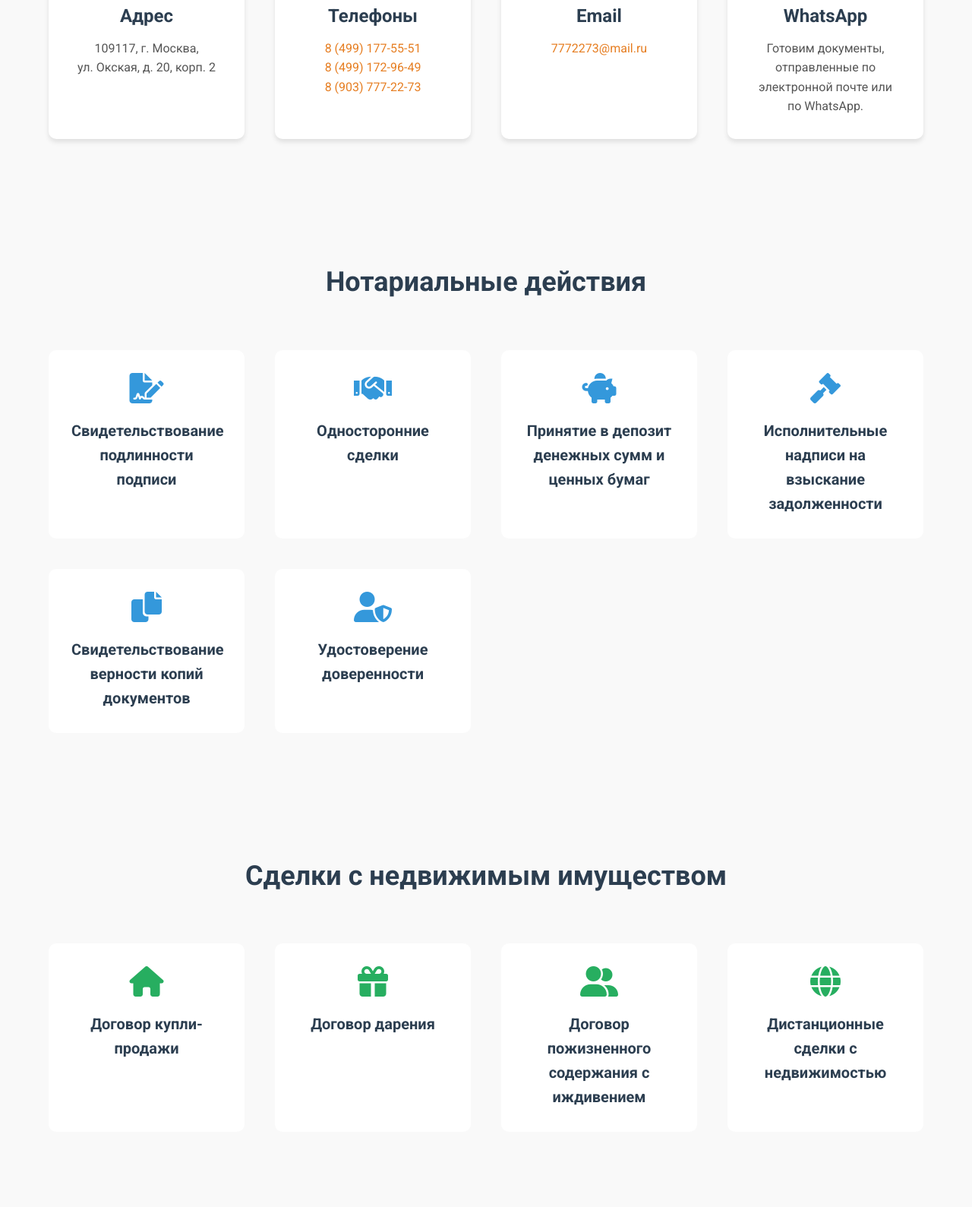
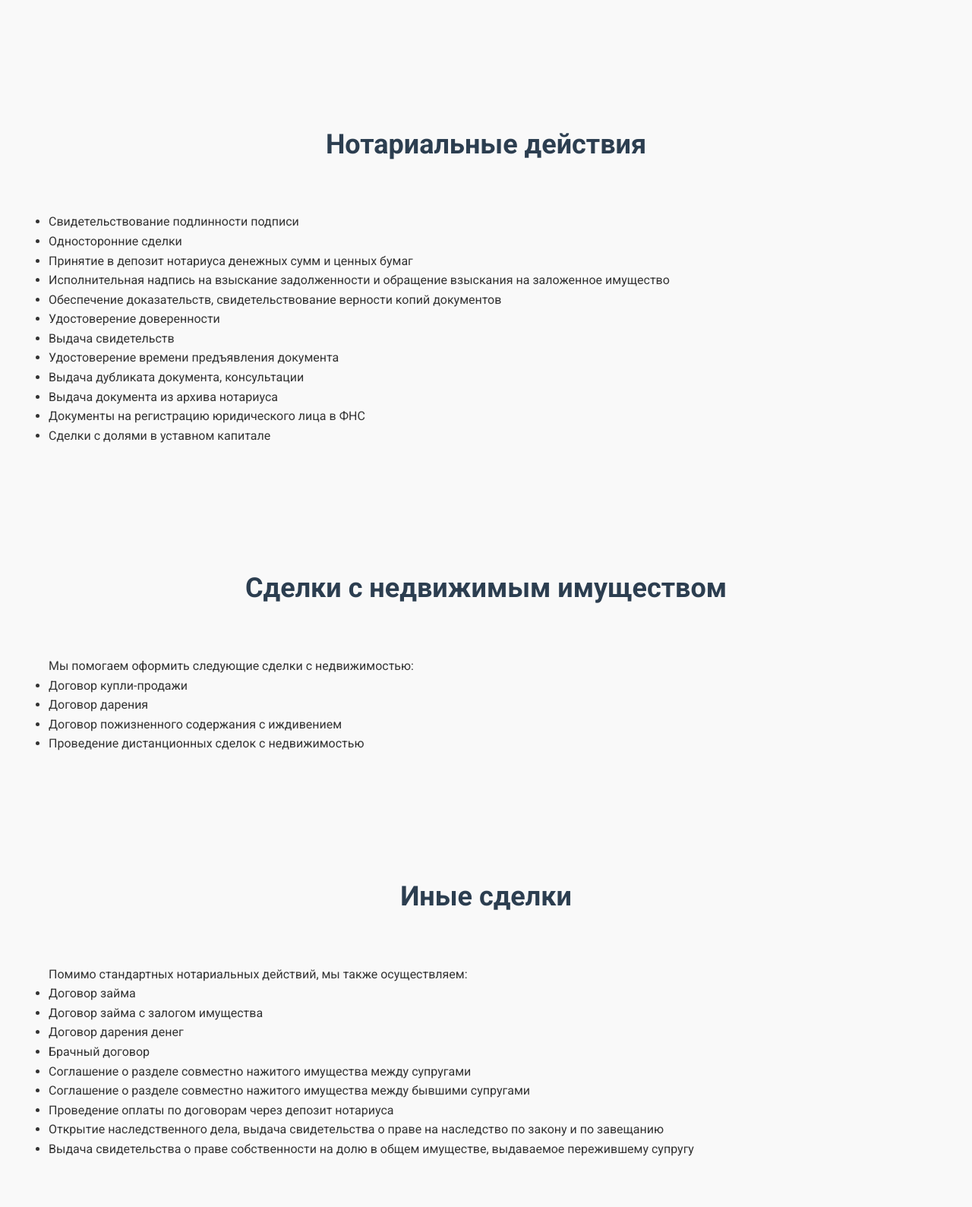
Before and after one commit to Shafya/github.io, a plain HTML site: page index.html in a window 1280 px wide. Shown: the part 964-2553 px from the top of the page at 76% size. Drawn offline with Linux system fonts and the light colour scheme.

Commit message:
Update index.html
version 2

```diff
--- a/index.html
+++ b/index.html
@@ -7,13 +7,9 @@
     <!-- Подключаем шрифты Google Fonts -->
     <link rel="preconnect" href="https://fonts.googleapis.com">
     <link rel="preconnect" href="https://fonts.gstatic.com" crossorigin>
-    <!-- Выбранные шрифты -->
     <link href="https://fonts.googleapis.com/css2?family=Roboto:wght@400;500;700&display=swap" rel="stylesheet">
     <!-- Подключаем иконки Font Awesome -->
     <link rel="stylesheet" href="https://cdnjs.cloudflare.com/ajax/libs/font-awesome/6.0.0-beta3/css/all.min.css" integrity="sha384-eN3d6n4f6O68X3+rQBF/2i1iVLh3G0b2z8Xt0nK4gO2dN6G8w8l4FhY1ZbxHfX8W" crossorigin="anonymous">
-    <!-- Мета-теги для SEO -->
-    <meta name="description" content="Профессиональные нотариальные услуги в Москве от Молтянинова Андрея Вадимовича. Быстрое и качественное оформление документов.">
-    <meta name="keywords" content="нотариус, Москва, нотариальные услуги, Молтянинов Андрей Вадимович, сделки, наследство">
     <meta name="viewport" content="width=device-width, initial-scale=1.0">
 </head>
 <body>
@@ -21,17 +17,14 @@
     <header>
         <div class="container">
             <div class="logo">
-                <!-- Логотип или название компании -->
-                <h1>Нотариус<br>Молтянинов А.В.</h1>
+                <h1>Нотариус Молтянинов Андрей Вадимович</h1>
             </div>
             <nav>
-                <label for="menu-toggle" class="menu-icon"><i class="fas fa-bars"></i></label>
                 <ul class="nav-menu">
                     <li><a href="#contact">Контакты</a></li>
                     <li><a href="#services">Услуги</a></li>
-                    <li><a href="#real-estate">Недвижимость</a></li>
+                    <li><a href="#real-estate">Сделки с недвижимостью</a></li>
                     <li><a href="#other-services">Другие сделки</a></li>
-                    <li><a href="#footer">О нас</a></li>
                 </ul>
             </nav>
         </div>
@@ -52,30 +45,11 @@
     <section id="contact" class="contact-info">
         <div class="container">
             <h2>Контактная информация</h2>
-            <div class="contact-grid">
-                <div class="contact-card">
-                    <i class="fas fa-map-marker-alt"></i>
-                    <h3>Адрес</h3>
-                    <p>109117, г. Москва,<br>ул. Окская, д. 20, корп. 2</p>
-                </div>
-                <div class="contact-card">
-                    <i class="fas fa-phone-alt"></i>
-                    <h3>Телефоны</h3>
-                    <p><a href="tel:+74991775551">8 (499) 177-55-51</a></p>
-                    <p><a href="tel:+74991729649">8 (499) 172-96-49</a></p>
-                    <p><a href="tel:+79037772273">8 (903) 777-22-73</a></p>
-                </div>
-                <div class="contact-card">
-                    <i class="fas fa-envelope"></i>
-                    <h3>Email</h3>
-                    <p><a href="mailto:7772273@mail.ru">7772273@mail.ru</a></p>
-                </div>
-                <div class="contact-card">
-                    <i class="fab fa-whatsapp"></i>
-                    <h3>WhatsApp</h3>
-                    <p>Готовим документы, отправленные по электронной почте или по WhatsApp.</p>
-                </div>
-            </div>
+            <p><strong>Нотариус:</strong> Молтянинов Андрей Вадимович</p>
+            <p><strong>Адрес:</strong> 109117, город Москва, улица Окская, дом 20, корпус 2</p>
+            <p><strong>Телефоны:</strong> 8 (499) 177-55-51; 8 (499) 172-96-49; 8 (903) 777-22-73</p>
+            <p><strong>Email:</strong> <a href="mailto:7772273@mail.ru">7772273@mail.ru</a></p>
+            <p>Возможна запись по телефону, а также подготовка документов, отправленных по электронной почте или WhatsApp.</p>
         </div>
     </section>
 
@@ -83,34 +57,20 @@
     <section id="services" class="services">
         <div class="container">
             <h2>Нотариальные действия</h2>
-            <div class="services-grid">
-                <!-- Карточка услуги -->
-                <div class="service-card">
-                    <i class="fas fa-file-signature"></i>
-                    <h3>Свидетельствование подлинности подписи</h3>
-                </div>
-                <div class="service-card">
-                    <i class="fas fa-handshake"></i>
-                    <h3>Односторонние сделки</h3>
-                </div>
-                <div class="service-card">
-                    <i class="fas fa-piggy-bank"></i>
-                    <h3>Принятие в депозит денежных сумм и ценных бумаг</h3>
-                </div>
-                <div class="service-card">
-                    <i class="fas fa-gavel"></i>
-                    <h3>Исполнительные надписи на взыскание задолженности</h3>
-                </div>
-                <div class="service-card">
-                    <i class="fas fa-copy"></i>
-                    <h3>Свидетельствование верности копий документов</h3>
-                </div>
-                <div class="service-card">
-                    <i class="fas fa-user-shield"></i>
-                    <h3>Удостоверение доверенности</h3>
-                </div>
-                <!-- Добавьте остальные услуги аналогичным образом -->
-            </div>
+            <ul>
+                <li>Свидетельствование подлинности подписи</li>
+                <li>Односторонние сделки</li>
+                <li>Принятие в депозит нотариуса денежных сумм и ценных бумаг</li>
+                <li>Исполнительная надпись на взыскание задолженности и обращение взыскания на заложенное имущество</li>
+                <li>Обеспечение доказательств, свидетельствование верности копий документов</li>
+                <li>Удостоверение доверенности</li>
+                <li>Выдача свидетельств</li>
+                <li>Удостоверение времени предъявления документа</li>
+                <li>Выдача дубликата документа, консультации</li>
+                <li>Выдача документа из архива нотариуса</li>
+                <li>Документы на регистрацию юридического лица в ФНС</li>
+                <li>Сделки с долями в уставном капитале</li>
+            </ul>
         </div>
     </section>
 
@@ -118,24 +78,13 @@
     <section id="real-estate" class="real-estate">
         <div class="container">
             <h2>Сделки с недвижимым имуществом</h2>
-            <div class="real-estate-grid">
-                <div class="real-estate-card">
-                    <i class="fas fa-home"></i>
-                    <h3>Договор купли-продажи</h3>
-                </div>
-                <div class="real-estate-card">
-                    <i class="fas fa-gift"></i>
-                    <h3>Договор дарения</h3>
-                </div>
-                <div class="real-estate-card">
-                    <i class="fas fa-user-friends"></i>
-                    <h3>Договор пожизненного содержания с иждивением</h3>
-                </div>
-                <div class="real-estate-card">
-                    <i class="fas fa-globe"></i>
-                    <h3>Дистанционные сделки с недвижимостью</h3>
-                </div>
-            </div>
+            <p>Мы помогаем оформить следующие сделки с недвижимостью:</p>
+            <ul>
+                <li>Договор купли-продажи</li>
+                <li>Договор дарения</li>
+                <li>Договор пожизненного содержания с иждивением</li>
+                <li>Проведение дистанционных сделок с недвижимостью</li>
+            </ul>
         </div>
     </section>
 
@@ -143,33 +92,18 @@
     <section id="other-services" class="other-services">
         <div class="container">
             <h2>Иные сделки</h2>
-            <div class="other-services-grid">
-                <div class="other-service-card">
-                    <i class="fas fa-file-contract"></i>
-                    <h3>Договор займа</h3>
-                </div>
-                <div class="other-service-card">
-                    <i class="fas fa-lock"></i>
-                    <h3>Договор займа с залогом имущества</h3>
-                </div>
-                <div class="other-service-card">
-                    <i class="fas fa-hand-holding-usd"></i>
-                    <h3>Договор дарения денег</h3>
-                </div>
-                <div class="other-service-card">
-                    <i class="fas fa-ring"></i>
-                    <h3>Брачный договор</h3>
-                </div>
-                <div class="other-service-card">
-                    <i class="fas fa-balance-scale"></i>
-                    <h3>Соглашение о разделе имущества</h3>
-                </div>
-                <div class="other-service-card">
-                    <i class="fas fa-wallet"></i>
-                    <h3>Оплата через депозит нотариуса</h3>
-                </div>
-                <!-- Добавьте остальные услуги аналогичным образом -->
-            </div>
+            <p>Помимо стандартных нотариальных действий, мы также осуществляем:</p>
+            <ul>
+                <li>Договор займа</li>
+                <li>Договор займа с залогом имущества</li>
+                <li>Договор дарения денег</li>
+                <li>Брачный договор</li>
+                <li>Соглашение о разделе совместно нажитого имущества между супругами</li>
+                <li>Соглашение о разделе совместно нажитого имущества между бывшими супругами</li>
+                <li>Проведение оплаты по договорам через депозит нотариуса</li>
+                <li>Открытие наследственного дела, выдача свидетельства о праве на наследство по закону и по завещанию</li>
+                <li>Выдача свидетельства о праве собственности на долю в общем имуществе, выдаваемое пережившему супругу</li>
+            </ul>
         </div>
     </section>
 
@@ -179,10 +113,8 @@
     <!-- Подвал сайта -->
     <footer id="footer">
         <div class="container">
-            <div class="footer-content">
-                <p>&copy; 2024 Нотариус Молтянинов А.В. Все права защищены.</p>
-                <p>109117, г. Москва, ул. Окская, д. 20, корп. 2</p>
-            </div>
+            <p>&copy; 2024 Нотариус Молтянинов А.В. Все права защищены.</p>
+            <p>109117, г. Москва, ул. Окская, д. 20, корп. 2</p>
         </div>
     </footer>
 
```
